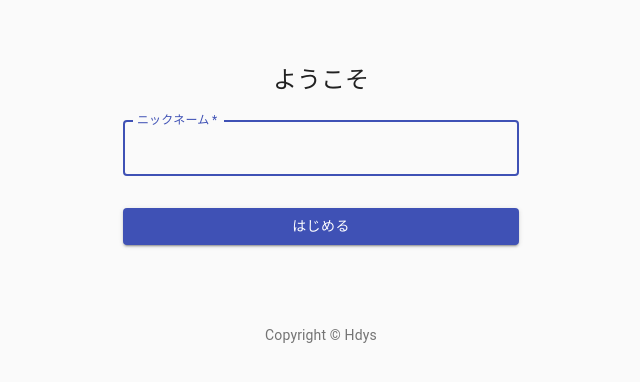
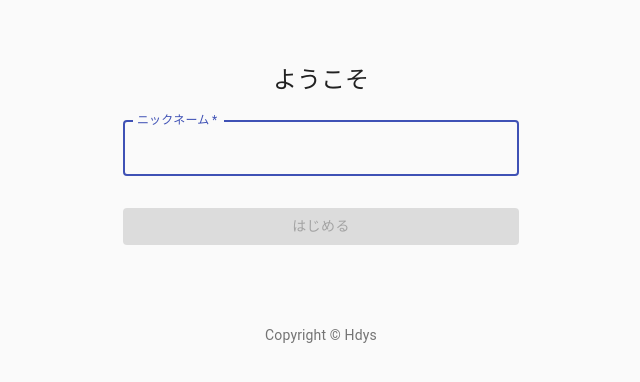
Before and after one commit to HDYS-TTBYS/idobatakaigi, a React (Create React App) app: page / in a window 1280 px wide. Shown: the top 382 px of the page, without its empty margins (319-959 px from the left). Built offline with nearby package versions, Linux system fonts and the light colour scheme.

Commit message:
setName-by-clicking-buttom

```diff
--- a/src/components/signin.js
+++ b/src/components/signin.js
@@ -1,4 +1,4 @@
-import React from 'react';
+import React, { useState, useEffect } from 'react';
 import Button from '@material-ui/core/Button';
 import CssBaseline from '@material-ui/core/CssBaseline';
 import TextField from '@material-ui/core/TextField';
@@ -47,6 +47,14 @@ const useStyles = makeStyles((theme) => ({
 
 export default function SignIn({ setName }) {
     const classes = useStyles();
+    const [disabled, setDisabled] = useState(true);
+    const [nameString, setNameString] = useState("");
+    console.log({ disabled, nameString });
+
+    useEffect(() => {
+        const disabled = nameString === ""
+        setDisabled(disabled)
+    }, [nameString]);
 
     return (
         <Container component="main" maxWidth="xs">
@@ -66,6 +74,7 @@ export default function SignIn({ setName }) {
                         name="name"
                         autoComplete="name"
                         autoFocus
+                        onChange={(e) => setNameString(e.target.value)}
                     />
                     <Button
                         type="submit"
@@ -73,6 +82,7 @@ export default function SignIn({ setName }) {
                         variant="contained"
                         color="primary"
                         className={classes.submit}
+                        disabled={disabled}
                     >
                         はじめる
                     </Button>
```
